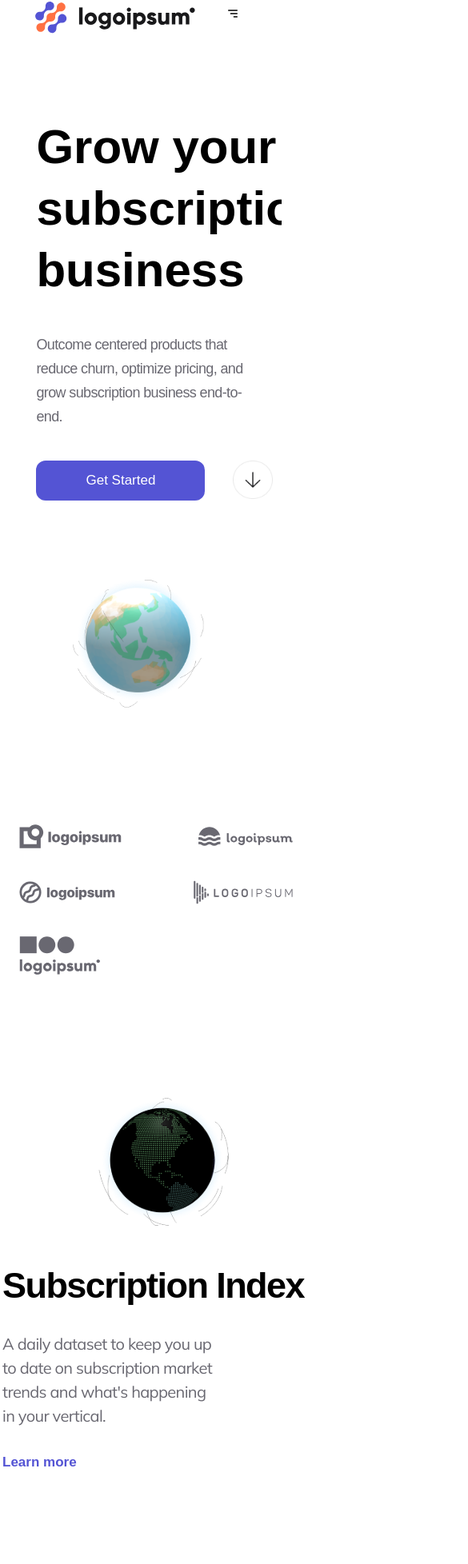
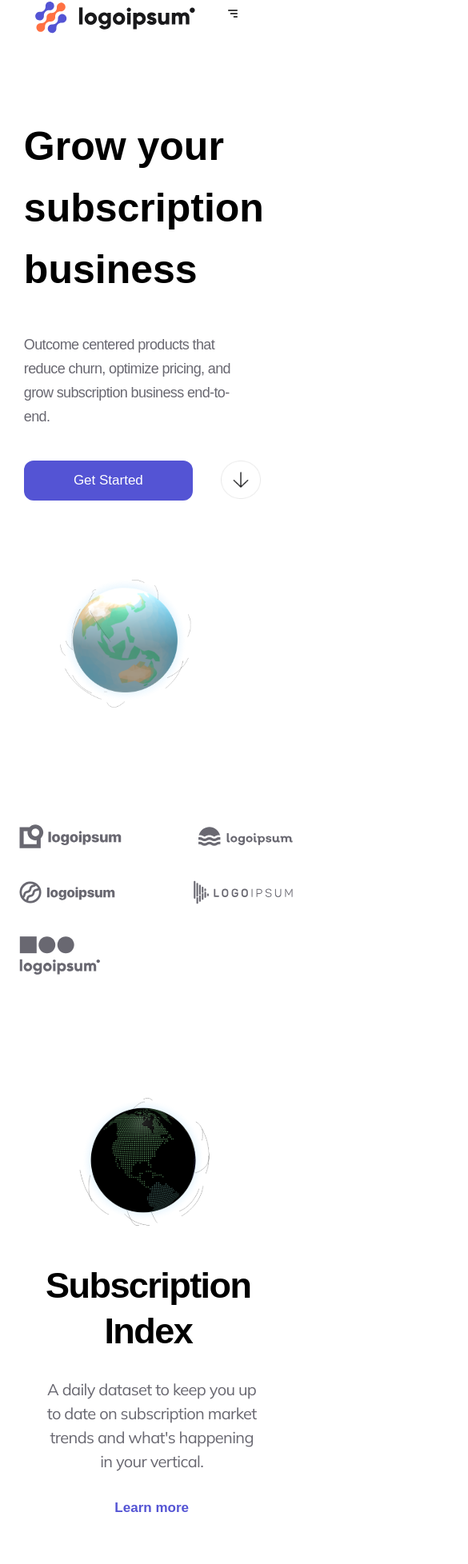
Before and after one commit to sefeoluwa/globe-landing-page, a React (Vite) app: page / in a window 390 px wide. Shown: the part 19-1975 px from the top of the page at 80% size, 585 px wide, since content can reach past the window. Built offline with nearby package versions, Linux system fonts and the light colour scheme; some icons are missing; a web font is replaced by a local one.

Commit message:
small mobiles responsiveness

```diff
--- a/src/index.css
+++ b/src/index.css
@@ -51,11 +51,11 @@
     .hero{
         flex-direction: column;
         margin-bottom: -20vh;
-        margin-left: 4vw;
+        overflow-x: hidden;
     }
 
     .hero-head{
-        font-size: 60px;
+        font-size: 50px;
     }
 
     .hero-p{
@@ -76,33 +76,40 @@
 
     .subIndex{
         flex-direction: column;
-        margin-left: 2vw;
+        overflow-x: hidden;
     }
 
     .index-container{
-        padding-left: 30vw;
-        margin-left: 10vw;
+       text-align: center;
+       padding-left: 3vw;
     }
 
     .index-container > h2{
         font-size: 45px;
+        width: 88vw;
     }
 
     .index-container > p{
-        width: 70vw;
+        width: 80vw;
+        padding-left: 40px;
+
     }
 
     .metrics{
-        margin-left: 1vw;
+        overflow-x: hidden;
+        text-align: center;
     }
 
     .metrics > h2{
         font-size: 45px;
-        margin-left: 5vw;
+        width: 80vw;
+        padding-right: 2.5vw;
     }
 
     .metrics > p{
-        width: 70vw;
+        width: 75vw;
+        padding-right: 8vw;
+        margin-left: 2vw;
     }
 
     .services{
@@ -110,5 +117,49 @@
         height: auto;
         margin-left: -2vw;
         padding-right: 10vw;
+        overflow-x: hidden;
+        gap: 20px;
+    }
+
+    .services > div > p {
+        width: 80vw;
+        padding-right: 5rem;
+
+    }
+
+    .top{
+        flex-direction: column;
+        align-items: center;
+    }
+
+    .top > h2{
+        font-size: 45px;
+        width: 80vw;
+        margin-left: 1.2rem;
+    }
+
+    .top > .buttons{
+        margin-top: 6rem;
+        display: flex;
+    }
+
+    .bottom{
+        padding-left: -6rem;
+        width: 88vw;
+        margin-left: -1rem;
+    }
+
+    .plans{
+        flex-direction: column;
+        gap: 40px;
+
+    }
+
+    .plans > div {
+        box-shadow: rgba(0, 0, 0, 0.24) 0px 3px 8px;
+    }
+
+    .plans > div > h3 {
+        font-size: 40px;
     }
 }
```
